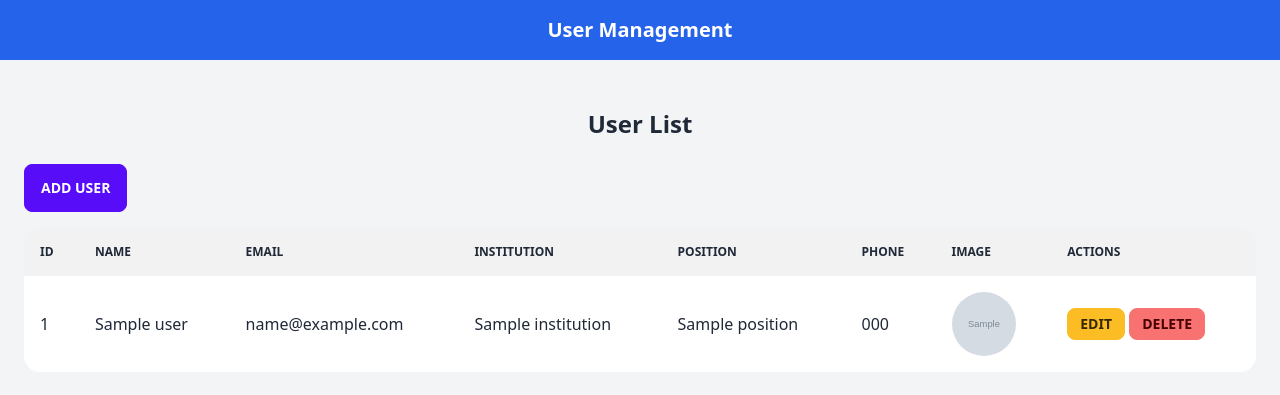
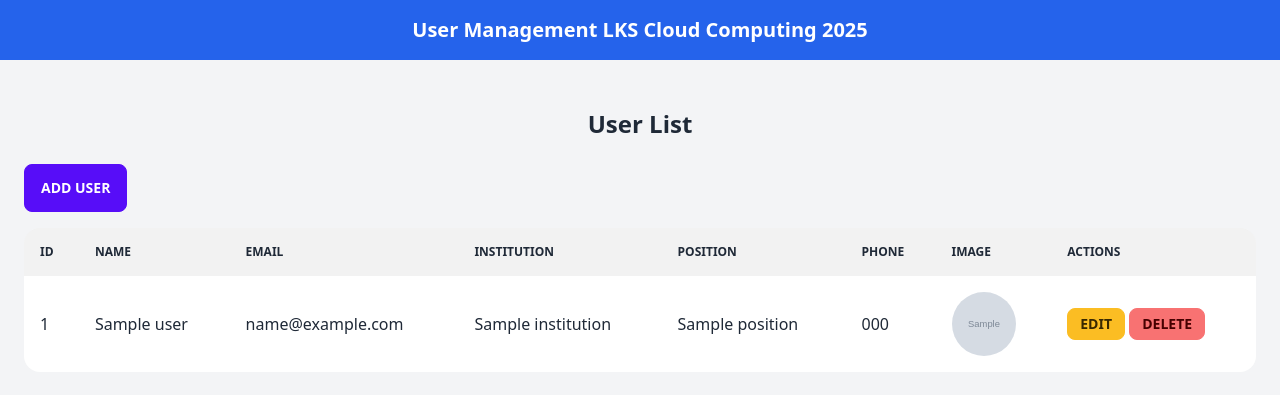
Before and after one commit to mraihanaf/apigatewayv2, a Flask app: template templates/index.html in a window 1280 px wide. Shown: the top 395 px of the page. Run offline with Flask 3, Linux system fonts and the light colour scheme; the template is opened without the code that fills it: most values are stand-ins (such as "Sample title", 1, 10 or a date in 2020); grey boxes marked "Sample" are stand-in pictures; some libraries are stand-ins or nearby versions.

Commit message:
Update Code

```diff
--- a/templates/layout.html
+++ b/templates/layout.html
@@ -9,7 +9,7 @@
 </head>
 <body class="bg-gray-100">
     <nav class="bg-blue-600 p-4 text-white text-center text-xl font-bold">
-        User Management
+        User Management LKS Cloud Computing 2025
     </nav>
     <div class="container mx-auto mt-6">
         {% block content %}{% endblock %}
```
Also changed, not shown: .github/workflows/coba.yml.
